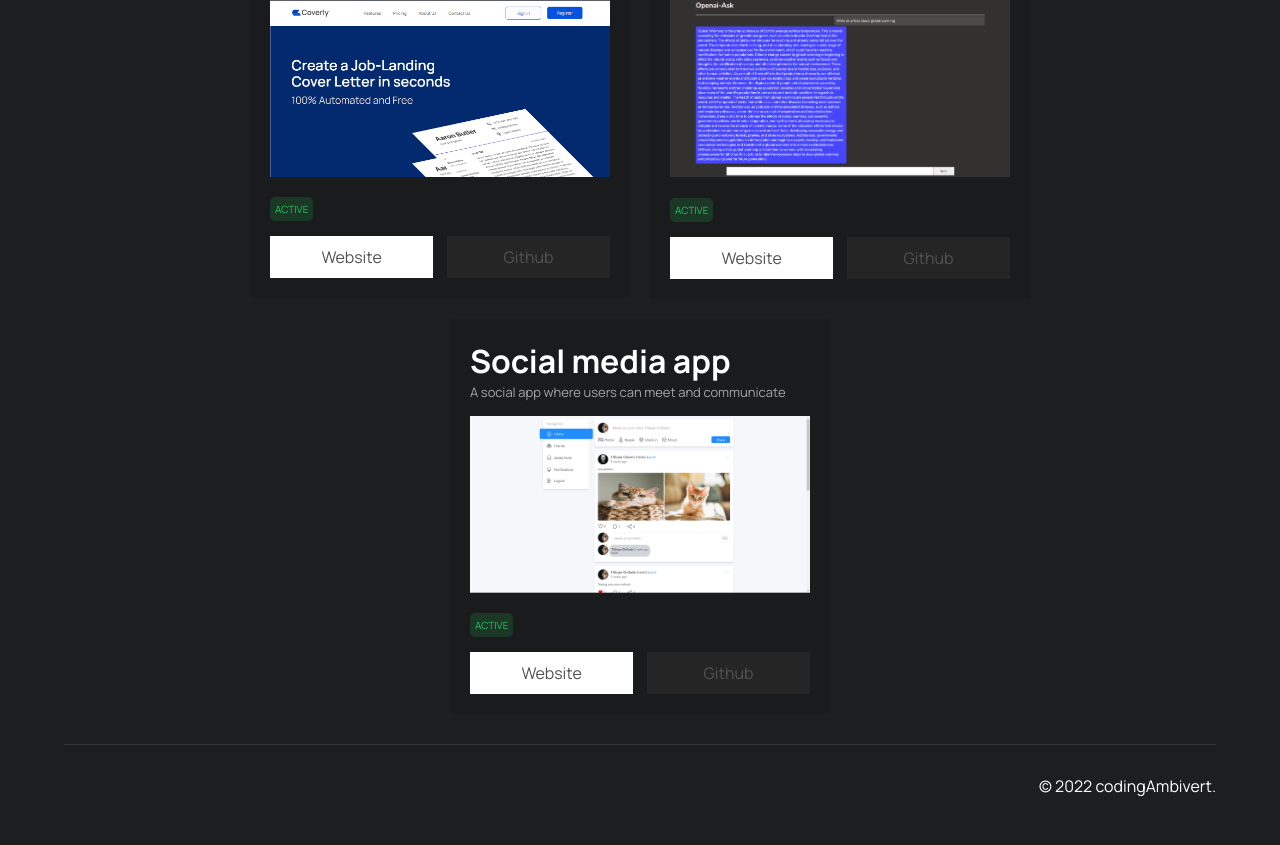
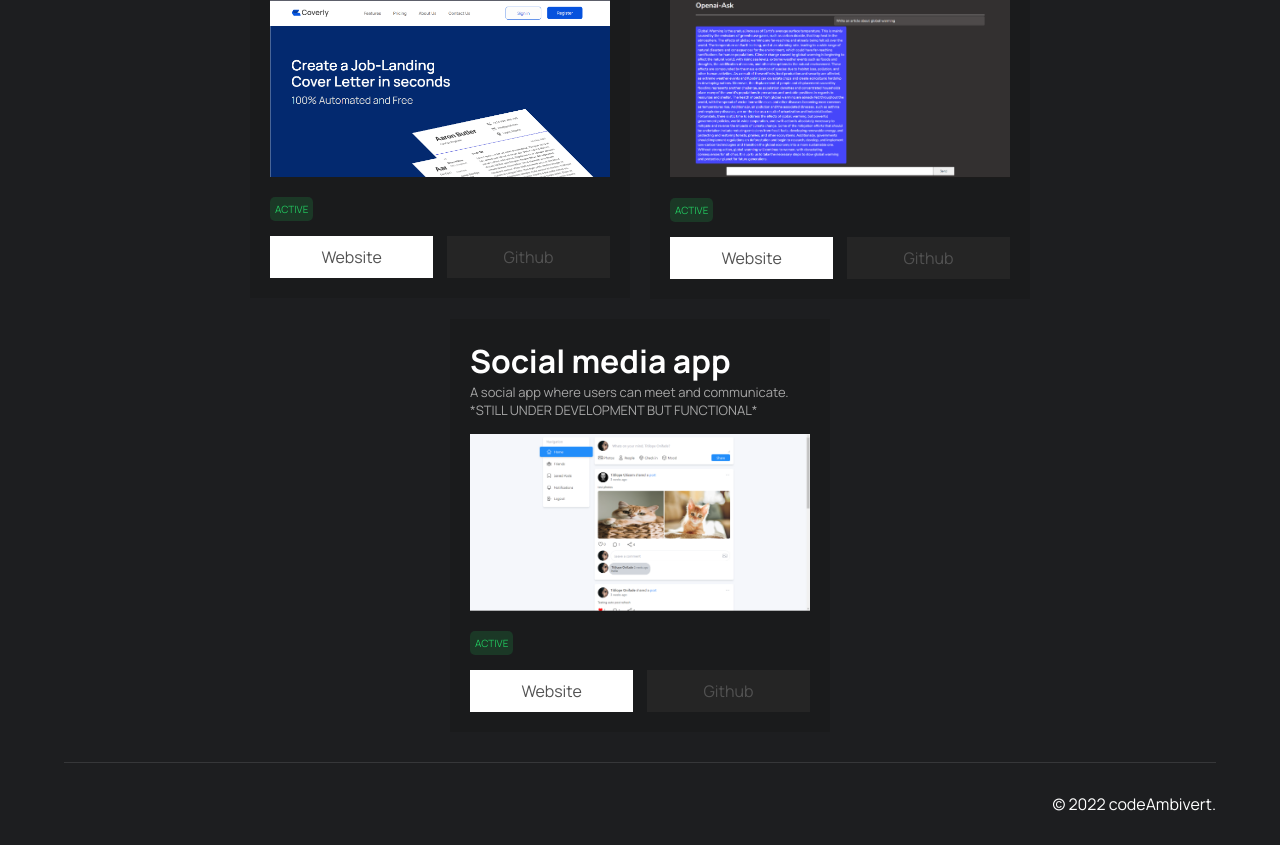
Before and after one commit to codeAmbivert/my-portfolio, a React (Create React App) app: page /projects in a window 1280 px wide. Shown: the part 674-1519 px from the top of the page. Built offline with nearby package versions, Linux system fonts and the light colour scheme.

Commit message:
update footer name sm app detail

```diff
--- a/src/Footer.jsx
+++ b/src/Footer.jsx
@@ -5,7 +5,7 @@ function Footer(props) {
     <div>
       {props.navValue && (
         <div className="Footer">
-          &#169; {new Date().getFullYear()} codingAmbivert.
+          &#169; {new Date().getFullYear()} codeAmbivert.
         </div>
       )}
     </div>
--- a/src/Home.jsx
+++ b/src/Home.jsx
@@ -56,7 +56,7 @@ function Home() {
             Contact Me
           </a>
           <div className="home__contactText">
-            &#169; {new Date().getFullYear()} codingAmbivert.
+            &#169; {new Date().getFullYear()} codeAmbivert.
           </div>
         </div>
       </div>
--- a/src/Projects.jsx
+++ b/src/Projects.jsx
@@ -128,7 +128,7 @@ function Projects() {
               target="_blank"
               rel="noreferrer"
             >
-              <img src={openaiAsk} alt="openAI-ask cover image" />
+              <img src={openaiAsk} alt="openAI-ask cover img" />
             </a>
             <div>
               <div className="projects__active">ACTIVE</div>
@@ -155,14 +155,14 @@ function Projects() {
           <div className="projects__cardWrapper">
             <div>
               <h1>Social media app</h1>
-              <p>A social app where users can meet and communicate</p>
+              <p>A social app where users can meet and communicate. *STILL UNDER DEVELOPMENT BUT FUNCTIONAL*</p>
             </div>
             <a
               href="https://smedia.vercel.app/"
               target="_blank"
               rel="noreferrer"
             >
-              <img src={smapp} alt="social media app image" />
+              <img src={smapp} alt="social media app img" />
             </a>
             <div>
               <div className="projects__active">ACTIVE</div>
```
